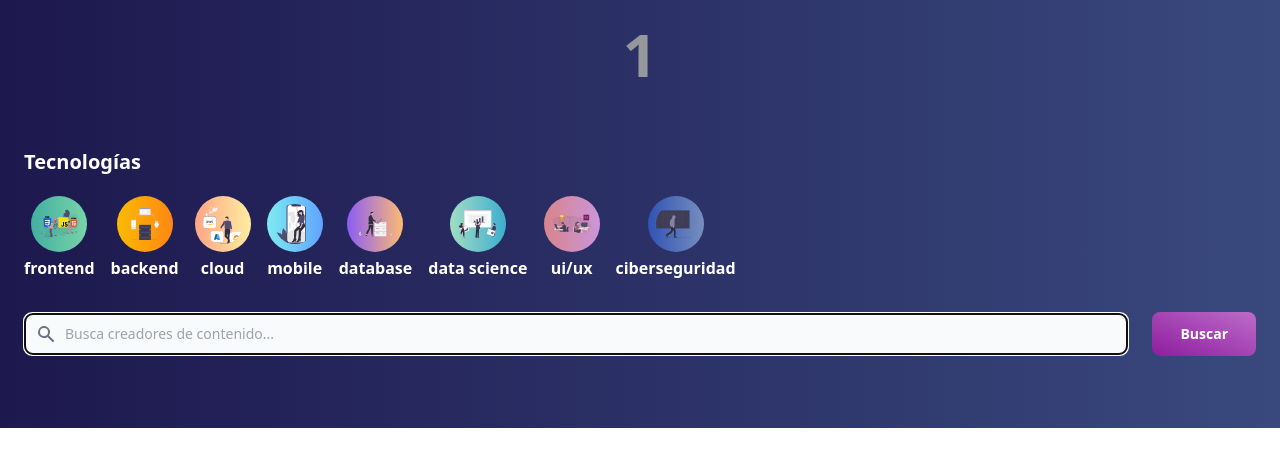
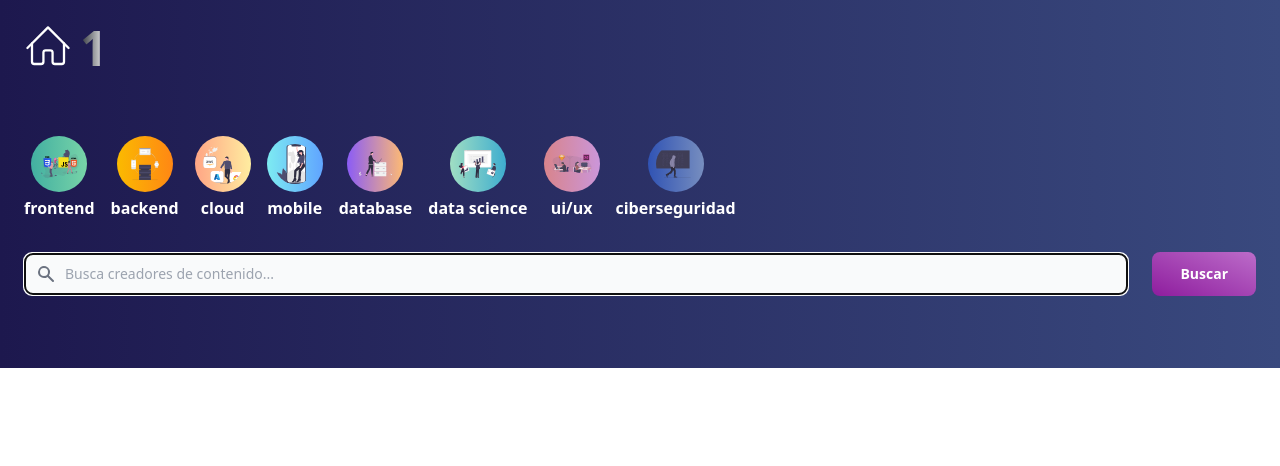
Before and after one commit to xavimondev/contentcreators, a Next.js app: page /category/1 in a window 1280 px wide. Shown: the top 466 px of the page. Built offline with nearby package versions, Linux system fonts and the light colour scheme.

Commit message:
add home icon next to title in dashboard detail

```diff
--- a/components/header-title.tsx
+++ b/components/header-title.tsx
@@ -4,7 +4,7 @@ type HeaderProps = {
 
 const HeaderTitle = ({ msg }: HeaderProps) => {
   return (
-    <h1 className='mb-12 text-center text-3xl sm:text-5xl lg:text-6xl bg-clip-text text-transparent from-[#2c3037] to-[#ffffff] bg-gradient-to-r font-semibold'>
+    <h1 className='text-center text-3xl lg:text-5xl bg-clip-text text-transparent from-[#2c3037] to-[#ffffff] bg-gradient-to-r font-semibold'>
       {msg}
     </h1>
   )
--- a/components/icons.tsx
+++ b/components/icons.tsx
@@ -96,3 +96,21 @@ export const BlogIc = (props: React.SVGProps<SVGSVGElement>) => {
     </svg>
   )
 }
+
+export const HomeIc = (props: React.SVGProps<SVGSVGElement>) => {
+  return (
+    <svg viewBox='0 0 21 21' xmlns='http://www.w3.org/2000/svg' {...props}>
+      <g
+        fill='none'
+        fillRule='evenodd'
+        stroke='currentColor'
+        strokeLinecap='round'
+        strokeLinejoin='round'
+        transform='translate(1 1)'
+      >
+        <path d='m.5 9.5 9-9 9 9' />
+        <path d='m2.5 7.5v8c0 .5522847.44771525 1 1 1h3c.55228475 0 1-.4477153 1-1v-4c0-.5522847.44771525-1 1-1h2c.5522847 0 1 .4477153 1 1v4c0 .5522847.4477153 1 1 1h3c.5522847 0 1-.4477153 1-1v-8' />
+      </g>
+    </svg>
+  )
+}
--- a/pages/category/[id].tsx
+++ b/pages/category/[id].tsx
@@ -9,7 +9,9 @@ import FormSearch from 'components/form-search'
 import HeaderTitle from 'components/header-title'
 import Layout from 'components/layout'
 import { CategoryItem } from 'components/category'
+import { HomeIc } from 'components/icons'
 import Creator from 'components/creator'
+import CustomLink from 'components/custom-link'
 
 const DashboardCategory = () => {
   const router = useRouter()
@@ -19,13 +21,18 @@ const DashboardCategory = () => {
   )
   return (
     <Layout>
-      <HeaderTitle msg={id as string} />
+      <div className='flex flex-row gap-2 items-center mb-12'>
+        <CustomLink href='/'>
+          <HomeIc className='h-8 w-8 lg:h-12 lg:w-12 text-white' />
+        </CustomLink>
+        <HeaderTitle msg={id as string} />
+      </div>
       <div className='flex flex-col gap-4'>
         {/* Tecnologías slider */}
         <div className='w-full rounded-2xl bg-transparent overflow-y-auto py-4'>
-          <div className='mb-5'>
+          {/* <div className='mb-5'>
             <span className='text-md md:text-xl font-semibold text-white mb-10'>Tecnologías</span>
-          </div>
+          </div> */}
           <ul className='flex gap-4'>
             {LIST_CATEGORIES.map((category) => (
               <CategoryItem key={category.id} {...category} />
```
